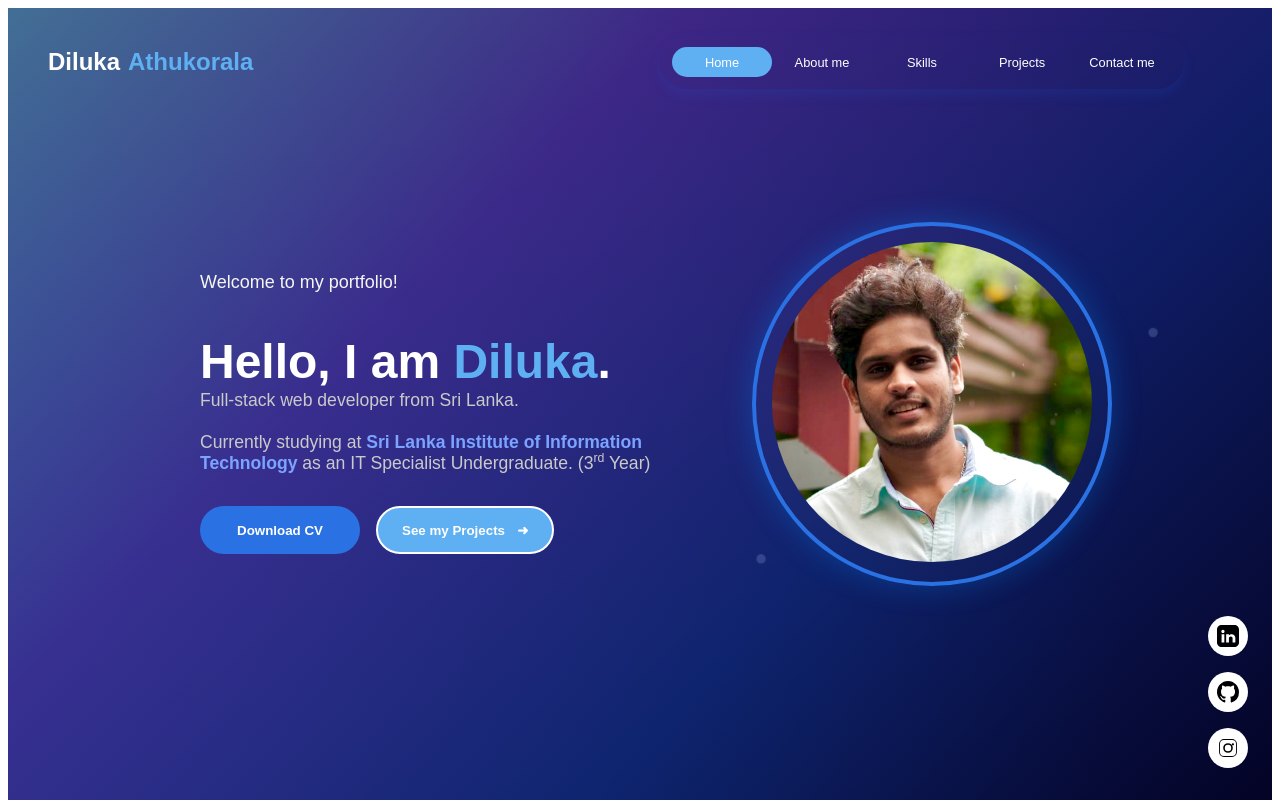
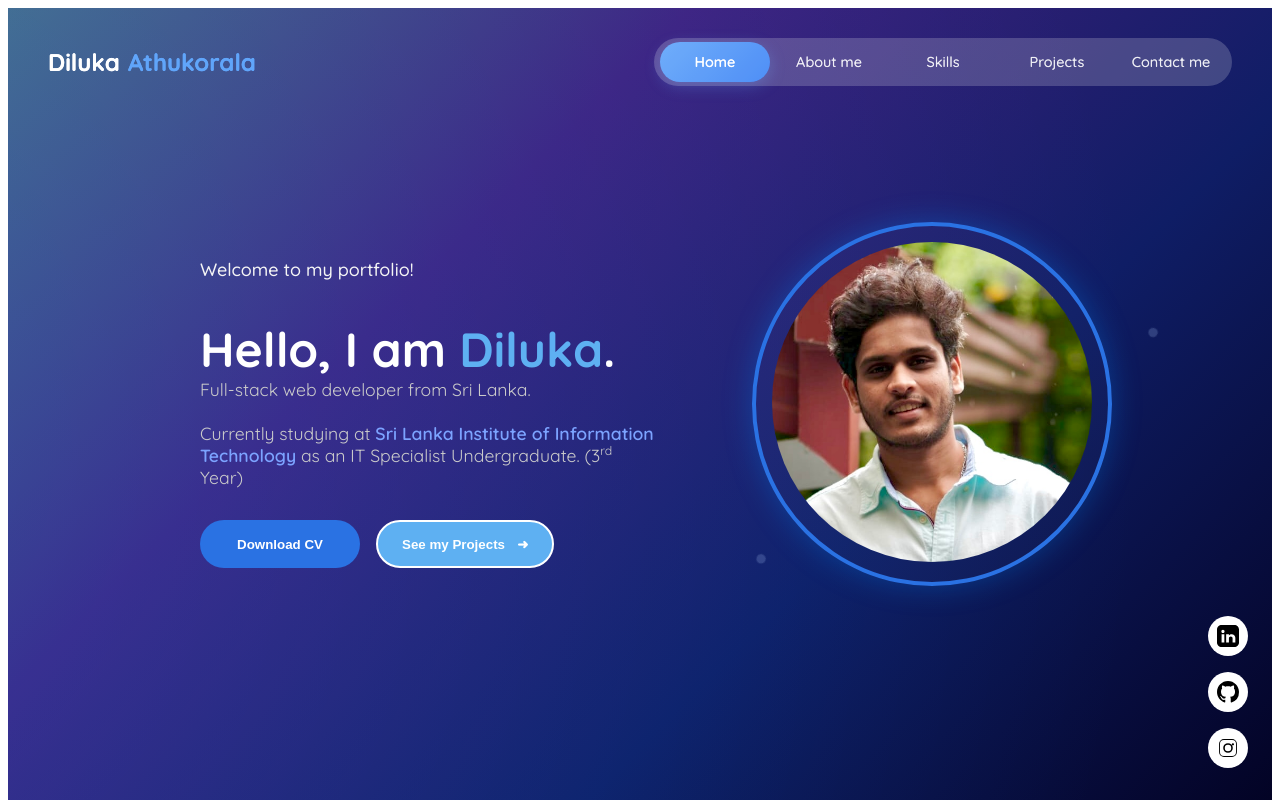
Before and after one commit to dilukaathukorala/My-Portfolio, a Next.js app: page / in a window 1280 px wide. Built offline with nearby package versions, Linux system fonts and the light colour scheme.

Commit message:
Update navigation bar
Added navigator for glider

```diff
--- a/app/page.js
+++ b/app/page.js
@@ -3,23 +3,38 @@
 import { useEffect, useState } from 'react';
 import Hero from '../components/Hero';
 import About from '../components/About';
+import Header from '../components/Header';
 
 export default function Home() {
   const [activeSection, setActiveSection] = useState("hero");
   const [isLeaving, setIsLeaving] = useState(false);
   const [menuOpen, setMenuOpen] = useState(false);
 
-  // ✅ Reset isLeaving after a section has loaded
   useEffect(() => {
-    const timer = setTimeout(() => {
-      setIsLeaving(false); // allow next transition
-    }, 600); // Match transition duration
-
+    const timer = setTimeout(() => setIsLeaving(false), 600);
     return () => clearTimeout(timer);
   }, [activeSection]);
 
+  const handleNavClick = (section) => {
+    if (section !== activeSection) {
+      setIsLeaving(true);
+      setTimeout(() => {
+        setActiveSection(section);
+      }, 300);
+    }
+  };
+
   return (
     <>
+      {/* ✅ Render Header ONCE */}
+      <Header
+        activeSection={activeSection}
+        handleNavClick={handleNavClick}
+        menuOpen={menuOpen}
+        setMenuOpen={setMenuOpen}
+      />
+
+      {/* ✅ Section-based rendering */}
       {activeSection === "hero" && (
         <Hero
           isLeaving={isLeaving}
--- a/components/Header.js
+++ b/components/Header.js
@@ -1,43 +1,94 @@
 "use client";
 
-import React from "react";
+import React, { useRef, useLayoutEffect, useState } from "react";
 import { FaBars, FaTimes } from "react-icons/fa";
-import "../styles/Header.css"; // Import only the necessary styles
+import "../styles/Header.css";
 
-export default function Header({ menuOpen, setMenuOpen, handleNavClick }) {
+export default function Header({
+  menuOpen,
+  setMenuOpen,
+  handleNavClick,
+  activeSection,
+}) {
+  const containerRef = useRef(null);
+  const tabRefs = {
+    hero: useRef(null),
+    about: useRef(null),
+    skills: useRef(null),
+    portfolio: useRef(null),
+    contact: useRef(null),
+  };
+
+  const [gliderPos, setGliderPos] = useState({ left: 0, width: 0 }); // start hidden
+
+  useLayoutEffect(() => {
+    const ref = tabRefs[activeSection]?.current;
+    const container = containerRef.current;
+
+    if (ref && container) {
+      const containerLeft = container.getBoundingClientRect().left;
+      const { left, width } = ref.getBoundingClientRect();
+      setGliderPos({ left: left - containerLeft, width });
+    }
+  }, [activeSection]);
+
+  const navItems = {
+    hero: "Home",
+    about: "About me",
+    skills: "Skills",
+    portfolio: "Projects",
+    contact: "Contact me",
+  };
+
   return (
     <div className="hero-header">
       <div className="hero-name">
         Diluka<span className="Hero-fullName">Athukorala</span>
       </div>
 
-      <div className="tabs desktop-nav">
-        <input type="radio" id="nav-home" name="nav" defaultChecked />
-        <label className="tab" htmlFor="nav-home">
-          <a onClick={() => handleNavClick("hero")}>Home</a>
-        </label>
-        <input type="radio" id="nav-about" name="nav" />
-        <label className="tab" htmlFor="nav-about">
-          <a onClick={() => handleNavClick("about")}>About me</a>
-        </label>
-        <input type="radio" id="nav-skills" name="nav" />
-        <label className="tab" htmlFor="nav-skills">
-          <a onClick={() => handleNavClick("skills")}>Skills</a>
-        </label>
-        <input type="radio" id="nav-projects" name="nav" />
-        <label className="tab" htmlFor="nav-projects">
-          <a onClick={() => handleNavClick("portfolio")}>Projects</a>
-        </label>
-        <input type="radio" id="nav-contact" name="nav" />
-        <label className="tab" htmlFor="nav-contact">
-          <a onClick={() => handleNavClick("contact")}>Contact me</a>
-        </label>
-        <span className="glider"></span>
+      <div className="tabs desktop-nav" ref={containerRef}>
+        {Object.entries(navItems).map(([key, label]) => (
+          <div
+            key={key}
+            ref={tabRefs[key]}
+            className={`tab ${activeSection === key ? "active" : ""}`}
+            onClick={() => handleNavClick(key)}
+          >
+            <a>{label}</a>
+          </div>
+        ))}
+
+        <span
+          className="glider"
+          style={{
+            transform: `translateX(${gliderPos.left}px)`,
+            width: `${gliderPos.width}px`,
+            opacity: gliderPos.width === 0 ? 0 : 1,
+          }}
+        ></span>
       </div>
 
+      {/* Mobile Toggle */}
       <div className="mobile-menu-icon" onClick={() => setMenuOpen(!menuOpen)}>
         {menuOpen ? <FaTimes /> : <FaBars />}
       </div>
+
+      {/* Mobile Nav */}
+      {menuOpen && (
+        <div className="mobile-nav">
+          {Object.entries(navItems).map(([key, label]) => (
+            <a
+              key={key}
+              onClick={() => {
+                handleNavClick(key);
+                setMenuOpen(false);
+              }}
+            >
+              {label}
+            </a>
+          ))}
+        </div>
+      )}
     </div>
   );
 }
--- a/styles/Header.css
+++ b/styles/Header.css
@@ -1,8 +1,10 @@
+@import url('https://fonts.googleapis.com/css2?family=Quicksand:wght@400;500;600;700&display=swap');
+
 .hero-header {
   position: fixed;
   top: 2rem;
   left: 2rem;
-  right: 5rem;
+  right: 2rem;
   height: 60px;
   display: flex;
   justify-content: space-between;
@@ -15,87 +17,153 @@
 
 .hero-name {
   font-size: 1.5rem;
-  font-family: quicksand, sans-serif;
+  font-family: 'Quicksand', sans-serif;
   font-weight: bold;
   color: #ffffff;
 }
 
 .Hero-fullName {
   margin-left: 0.5rem;
-  color: var(--accent-glow);
+  color: #60a5fa;
 }
 
-/* === Desktop Navigation === */
 .tabs {
+  position: relative;
   display: flex;
-  position: relative;
-  background-color: transparent;
-  padding: 0.75rem;
-  border-radius: 99px;
-  box-shadow: 0 0 1px 0 rgba(24, 94, 224, 0.15), 0 6px 12px 0 rgba(24, 94, 224, 0.15);
-}
-
-.tabs * {
+  padding: 4px;
+  background: rgba(255, 255, 255, 0.1);
+  border-radius: 50px;
+  backdrop-filter: none;
   z-index: 2;
-}
-
-.tabs input[type="radio"] {
-  display: none;
 }
 
 .tab {
   display: flex;
   align-items: center;
   justify-content: center;
-  height: 30px;
-  width: 100px;
-  font-size: 0.8rem;
+  height: 40px;
+  width: 110px;
+  font-size: 0.9rem;
   font-weight: 500;
-  font-family: quicksand, sans-serif;
-  border-radius: 99px;
+  font-family: 'Quicksand', sans-serif;
+  border-radius: 50px;
   cursor: pointer;
-  transition: color 0.15s ease-in;
+  transition: background 0.3s ease, color 0.3s ease;
+  margin: 0 2px;
+  position: relative;
+  z-index: 2;
 }
 
 .tab a {
   text-decoration: none;
-  color: #ffffff;
+  color: rgba(255, 255, 255, 0.7);
   width: 100%;
   text-align: center;
-  transition: color 0.2s ease;
+  transition: color 0.3s ease;
+  font-weight: 500;
 }
 
-.tab a:hover {
-  color: #60a5fa;
+.tab:hover a,
+.tab.active a {
+  color: #ffffff;
+  font-weight: 600;
 }
 
 .glider {
   position: absolute;
-  display: flex;
-  height: 30px;
-  width: 100px;
-  background-color: var(--accent-glow);
-  z-index: 1;
-  border-radius: 99px;
-  transition: 0.25s ease-out;
+  top: 4px;
+  left: 0;
+  height: 40px;
+  background: linear-gradient(135deg, #60a5fa, #3b82f6);
+  z-index: 0;
+  border-radius: 50px;
+  transition: transform 0.3s ease-out, width 0.3s ease;
+  box-shadow: 0 4px 16px rgba(96, 165, 250, 0.3);
+  opacity: 0;
 }
 
-input#nav-home:checked ~ .glider { transform: translateX(0%); }
-input#nav-about:checked ~ .glider { transform: translateX(100%); }
-input#nav-skills:checked ~ .glider { transform: translateX(200%); }
-input#nav-projects:checked ~ .glider { transform: translateX(300%); }
-input#nav-contact:checked ~ .glider { transform: translateX(400%); }
+.tabs::before {
+  content: '';
+  position: absolute;
+  top: -1px;
+  left: -1px;
+  right: -1px;
+  bottom: -1px;
+  background: linear-gradient(45deg, transparent, rgba(255, 255, 255, 0.1), transparent);
+  border-radius: 50px;
+  opacity: 0;
+  transition: opacity 0.3s ease;
+}
 
-/* Mobile Menu Icon */
+.tabs:hover::before {
+  opacity: 1;
+}
+
+.mobile-menu-icon {
+  display: none;
+  font-size: 24px;
+  color: white;
+  cursor: pointer;
+  z-index: 1003;
+  padding: 8px;
+}
+
+.mobile-nav {
+  position: absolute;
+  top: 60px;
+  right: 0;
+  left: 0;
+  background: rgba(0, 0, 0, 0.9);
+  backdrop-filter: blur(20px);
+  border-radius: 15px;
+  margin: 0 1rem;
+  padding: 1rem;
+  display: flex;
+  flex-direction: column;
+  gap: 0.5rem;
+  z-index: 1001;
+  animation: mobileSlideIn 0.3s ease-out;
+  box-shadow: 0 10px 40px rgba(0, 0, 0, 0.3);
+  border: 1px solid rgba(255, 255, 255, 0.1);
+}
+
+.mobile-nav a {
+  color: rgba(255, 255, 255, 0.8);
+  font-family: 'Quicksand', sans-serif;
+  font-size: 1rem;
+  font-weight: 500;
+  text-decoration: none;
+  padding: 12px 16px;
+  border-radius: 10px;
+  transition: all 0.3s ease;
+}
+
+.mobile-nav a:hover {
+  background: rgba(255, 255, 255, 0.1);
+  color: #ffffff;
+}
+
+@keyframes mobileSlideIn {
+  from {
+    opacity: 0;
+    transform: translateY(-20px);
+  }
+  to {
+    opacity: 1;
+    transform: translateY(0);
+  }
+}
+
 @media (max-width: 768px) {
   .hero-header {
-    margin-top: 0.2rem;
-    margin-left: 0.2rem;
-    margin-right: -2.5rem;
-    height: 3rem;
-    background-color: rgba(0, 0, 0, 0.5);
-    border-radius: 30px;
-    backdrop-filter: blur(5px);
+    top: 1rem;
+    left: 1rem;
+    right: 1rem;
+    height: 50px;
+    background: rgba(0, 0, 0, 0.5);
+    border-radius: 25px;
+    backdrop-filter: blur(10px);
+    padding: 0 1rem;
   }
 
   .hero-header .hero-name {
@@ -108,11 +176,6 @@ input#nav-contact:checked ~ .glider { transform: translateX(400%); }
 
   .mobile-menu-icon {
     display: block;
-    margin-top: 0.4rem;
-    font-size: 1.5rem;
-    color: white;
-    cursor: pointer;
-    z-index: 1003;
   }
 }
 
```
